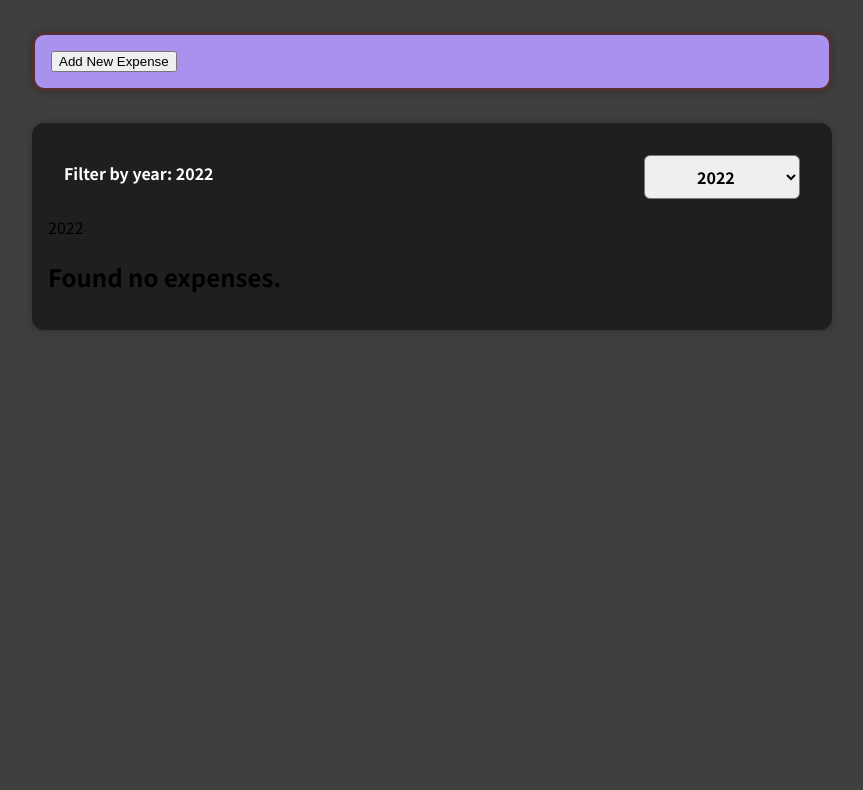
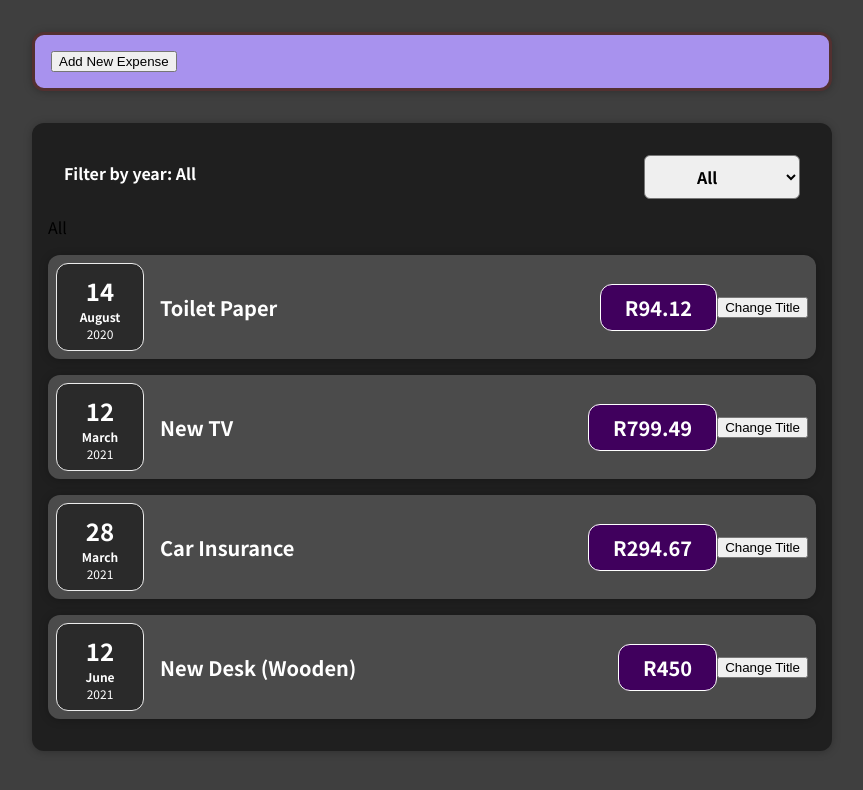
Before and after one commit to NelProgrammer/MY-REACT-PROJECT, a React (Create React App) app: page / in a window 1280 px wide. Shown: the top 790 px of the page, without its empty margins (208-1071 px from the left). Built offline with nearby package versions, Linux system fonts and the light colour scheme.

Commit message:
Data Entered in the Popup form of Add New Expenses is now propagating to the Top. This was possible with calling App function then calling that in PopUp then on New Expense.

```diff
--- a/src/App.js
+++ b/src/App.js
@@ -31,9 +31,24 @@ const INITIAL_EXPENSES = [
 ];
 const App = (props) => {
   const [expenses, setExpenses] = useState(INITIAL_EXPENSES);
+
+  const addNewExpenseHandler = (newExpenseItem) => {
+    setExpenses((prevExpenses) => {
+      if (!newExpenseItem) {
+        return prevExpenses;
+      } else {
+        prevExpenses = [newExpenseItem, ...prevExpenses];
+        return prevExpenses;
+      }
+    });
+  };
+
   return (
     <div>
-      <PopAddNewExpense />
+      <PopAddNewExpense
+        expenseItems={expenses}
+        onAddNewExpense={addNewExpenseHandler}
+      />
       <ExpensesDisplay expenseItems={expenses} />
     </div>
   );
--- a/src/components/FilterLogic/ExpensesFilter.js
+++ b/src/components/FilterLogic/ExpensesFilter.js
@@ -12,6 +12,8 @@ const ExpensesFilter = (props) => {
       <div className="expenses-filter__control">
         <label>Filter by year: {props.selectedYear}</label>
         <select value={props.selectedYear} onChange={dropDownChangeHandler}>
+          <option value="All">All</option>
+          <option value="2023">2023</option>
           <option value="2022">2022</option>
           <option value="2021">2021</option>
           <option value="2020">2020</option>
@@ -23,3 +25,35 @@ const ExpensesFilter = (props) => {
 };
 
 export default ExpensesFilter;
+
+// const YearsFilterList = () => {
+//   if (props.expensesItems.length === 0) {
+//     return (
+//       <div className="expenses-filter">
+//         <div className="expenses-filter__control">
+//           <label>Filter by year: {props.selectedYear}</label>
+//           <select value={props.selectedYear} onChange={dropDownChangeHandler}>
+//             <option value="All">All</option>;
+//             <option value="---"> --- </option>;
+//           </select>
+//         </div>
+//       </div>
+//     );
+//   } else {
+//     return (
+//       <div className="expenses-filter">
+//         <div className="expenses-filter__control">
+//           <label>Filter by year: {props.selectedYear}</label>
+//           <select value={props.selectedYear} onChange={dropDownChangeHandler}>
+//             <option value="All">All</option>;
+//             {props.expensesItems.map((expensesSingleItem) => (
+//               <option value={expensesSingleItem.date.getFullYear()}>
+//                 {expensesSingleItem.date.getFullYear()}
+//               </option>
+//             ))}
+//           </select>
+//         </div>
+//       </div>
+//     );
+//   }
+// };
--- a/src/components/Logic/ExpensesDisplay.js
+++ b/src/components/Logic/ExpensesDisplay.js
@@ -6,30 +6,32 @@ import ExpensesFilter from '../FilterLogic/ExpensesFilter';
 import ExpensesList from './ExpensesList';
 
 const ExpensesDisplay = (props) => {
-  const [yearChange, setYearChange] = useState('2022');
+  const [filterOnYear, setFilterOnYear] = useState('All');
   // This Handler uses it's parameter to fetch data downrange
   const dropDownFilterChange = (selectedYearFilterData) => {
-    setYearChange(selectedYearFilterData);
+    setFilterOnYear(selectedYearFilterData);
   };
-  const getDateFullYear = (dateObj) => dateObj.getFullYear().toString();
+  //const getDateFullYear = (dateObj) => dateObj.getFullYear().toString();
   const isFullYear = (dataYear, filterYear) =>
     (filterYear === '') | !filterYear
+      ? false
+      : filterYear === 'All'
       ? true
-      : getDateFullYear(dataYear) === filterYear;
+      : dataYear.getFullYear().toString() === filterYear;
 
-  const filteredExpenses = props.expenseItems.filter((expItem) =>
-    isFullYear(expItem.date, yearChange)
+  const filteredExpenses = props.expenseItems.filter((expenseItem) =>
+    isFullYear(expenseItem.date, filterOnYear)
   );
 
   return (
     <div>
       <Card className="expenses">
         <ExpensesFilter
-          selectedYear={yearChange} // Data fetchhed downranged is now used
+          selectedYear={filterOnYear} // Data fetchhed downranged is now used
           // Created below Event/wormhole to send it down beanstalk to fetch component Data
           onFilterYearData={dropDownFilterChange}
         />
-        <p>{yearChange}</p>
+        <p>{filterOnYear}</p>
         <ExpensesList expensesItems={filteredExpenses} />
       </Card>
     </div>
--- a/src/components/UpdateLogic/ExpenseForm.js
+++ b/src/components/UpdateLogic/ExpenseForm.js
@@ -1,18 +1,13 @@
 import React, { useState } from 'react';
 import './ExpenseForm.css';
 import PopAddNewExpense from './PopAddNewExpense';
+import App from '../../App';
 
 const ExpenseForm = (props) => {
   //   You can chose between individual state or agreegated.
   const [enteredTitle, setEnteredTitle] = useState(''); // Start with no values
   const [enteredAmount, setEnteredAmount] = useState('');
   const [enteredDate, setEnteredDate] = useState('');
-  // const [enteredFormData, setEnteredFormData] = useState('');
-  //   const [userInput, setUserInput] = useState({
-  //     enteredTitle: '',
-  //     setEnteredAmount: '',
-  //     setEnteredDate: '',
-  //   });
 
   const titleChangeHandler = (event) => {
     setEnteredTitle(event.target.value);
@@ -30,28 +25,30 @@ const ExpenseForm = (props) => {
   };
 
   const formSubmitHandler = (event) => {
+    console.log('In Form.js => Submit Handler  ');
+
+    console.log(event.target);
     event.preventDefault();
-
     const formInputExpenseData = {
       title: enteredTitle,
       amount: enteredAmount,
       date: new Date(enteredDate),
     };
-
-    console.log('In Form.js');
-    console.log(formInputExpenseData);
-    props.onSaveExpenseInputData(formInputExpenseData);
-    setEnteredTitle('');
-    setEnteredAmount('');
-    setEnteredDate('');
-  };
-
-  const formCancelHandler = (event) => {
-    setEnteredTitle('');
-    setEnteredAmount('');
-    setEnteredDate('');
-
-    return <PopAddNewExpense />;
+    if (
+      (formInputExpenseData.title === '') |
+      (formInputExpenseData.amount === '') |
+      (formInputExpenseData.amount === 0) |
+      isNaN(formInputExpenseData.date)
+    ) {
+      console.log('In Form.js => No Titlle/Amount');
+    } else {
+      console.log('In Form.js => Correct Titlle/Amount');
+      console.log(formInputExpenseData);
+      props.onSaveExpenseInputData(formInputExpenseData);
+      setEnteredTitle('');
+      setEnteredAmount('');
+      setEnteredDate('');
+    }
   };
 
   return (
@@ -80,14 +77,16 @@ const ExpenseForm = (props) => {
           <input
             type="date"
             min="2021-01-01"
-            max="2023-03-24"
+            max="2023-05-31"
             value={enteredDate}
             onChange={dateChangeHandler}
           />
         </div>
       </div>
       <div className="new-expense__actions">
-        <button onClick={formCancelHandler}>Cancel</button>
+        <button type="abort" onAbort={() => <App />}>
+          Cancel
+        </button>
         <button type="submit">Add Expense</button>
       </div>
     </form>
--- a/src/components/UpdateLogic/NewExpense.js
+++ b/src/components/UpdateLogic/NewExpense.js
@@ -1,17 +1,26 @@
-import React from 'react';
+import React, { useState } from 'react';
 import './NewExpense.css';
 import ExpenseForm from './ExpenseForm';
 
 const NewExpense = (props) => {
+  console.log('In NewExpense.js');
+  const [expenseInputData, setExpenseInputData] = useState();
   const saveExpenseInputDataHandler = (formInputExpenseData) => {
-    const expenseInputData = {
-      id: Math.floor(Math.random() * 1000 - 1).toString(),
-      ...formInputExpenseData,
-    };
-
-    console.log('In NewExpense.js');
-    console.log(expenseInputData);
-    props.onAddExpense(expenseInputData);
+    setExpenseInputData((expenseInputData) => {
+      if (
+        (formInputExpenseData.title === '') |
+        (formInputExpenseData.amount === '')
+      ) {
+        console.log('No Data to send');
+      } else {
+        expenseInputData = {
+          id: Math.floor(Math.random() * 1000 - 1).toString(),
+          ...formInputExpenseData,
+        };
+      }
+      console.log(expenseInputData);
+      props.onAddExpense(expenseInputData);
+    });
   };
 
   return (
--- a/src/components/UpdateLogic/PopAddNewExpense.js
+++ b/src/components/UpdateLogic/PopAddNewExpense.js
@@ -3,13 +3,14 @@ import './PopAddNewExpense.css';
 import NewExpense from './NewExpense';
 
 const PopAddNewExpense = (props) => {
-  const [expenses, setExpenses] = useState(props.expenses);
+  const [expenses, setExpenses] = useState(props.expenseItems);
+  //let mySetExpenses = {};
 
-  const addExpenseHandler = (newExpenseItem) => {
-    setExpenses((prevExpenses) => {
-      return [newExpenseItem, ...prevExpenses];
-    });
+  const addExpenseHandler = (expenses) => {
+    setExpenses(expenses);
+    props.onAddNewExpense(expenses);
   };
+
   const showNewExpenseForm = () => {
     setDisplayComponent(() => <NewExpense onAddExpense={addExpenseHandler} />);
   };
```
